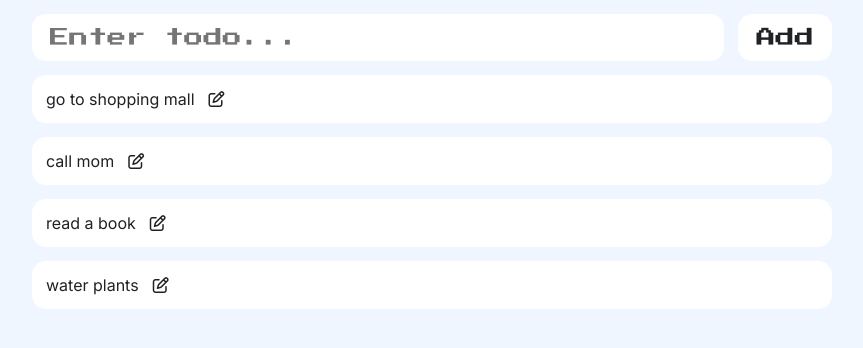
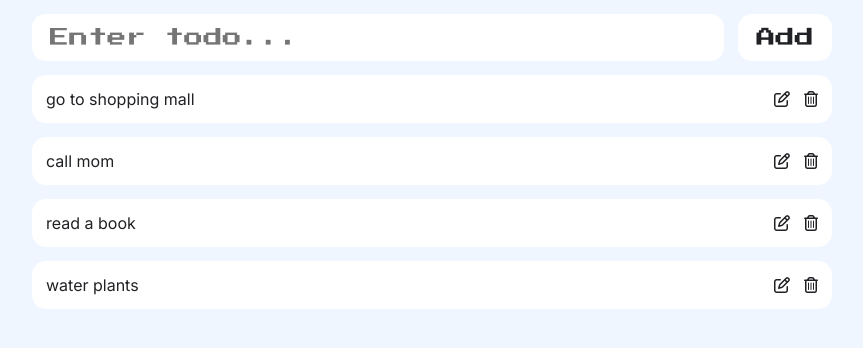
Before and after one commit to uditagowdety/reactjs-todolist, a React (Vite) app: page / in a window 1280 px wide. Shown: the top 348 px of the page, without its empty margins (208-1071 px from the left). Built offline with nearby package versions, Linux system fonts and the light colour scheme.

Commit message:
rendered the todo card functionality

```diff
--- a/src/components/TodoCard.jsx
+++ b/src/components/TodoCard.jsx
@@ -1,7 +1,14 @@
 import React from 'react'
 
-export default function TodoCard() {
-  return (
-    <div>TodoCard</div>
-  )
+export default function TodoCard(props) {
+    const {children}=props
+    return (
+    <li className='todoItem'>
+        {children}
+        <div className='actionsContainer'>
+            <i className="fa-regular fa-pen-to-square"></i>
+            <i className="fa-regular fa-trash-can"></i>
+        </div>
+    </li>
+    )
 }
--- a/src/components/TodoList.jsx
+++ b/src/components/TodoList.jsx
@@ -1,4 +1,5 @@
 import React from 'react'
+import TodoCard from './TodoCard'
 
 export default function TodoList() {
     let todos=[
@@ -12,10 +13,11 @@ export default function TodoList() {
     <ul className='main'>
         {todos.map((todo,todoIndex)=>{
             return (
-                <li className='todoItem' key={todoIndex}>
-                    {todo}
-                    <i class="fa-regular fa-pen-to-square"></i>
-                </li>
+                <TodoCard key={todoIndex}>
+                    <p>
+                        {todo}
+                    </p>
+                </TodoCard>
             )
         })}
     </ul>
```
